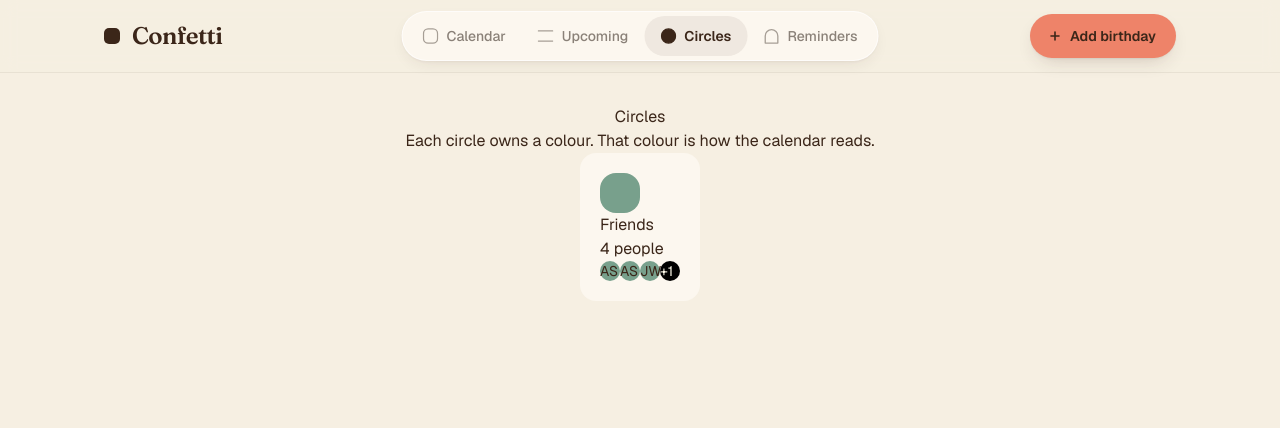
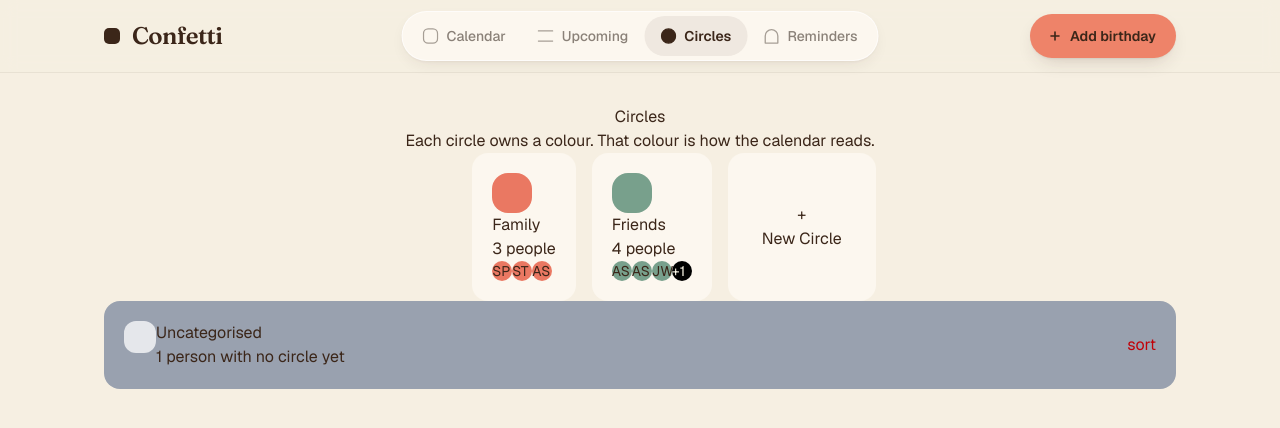
Before and after one commit to Dbrowne14/Confetti, a Next.js app: page /circles in a window 1280 px wide. Shown: the top 428 px of the page. Built offline with nearby package versions, Linux system fonts and the light colour scheme.

Commit message:
Introducing add circle elements

```diff
--- /dev/null
+++ b/components/circles/AddCircle.tsx
@@ -0,0 +1,62 @@
+"use client";
+import {useEffect, useRef } from "react";
+
+export const AddCircle = ({
+  isCircleOpen,
+  closeCircle,
+}: {
+  isCircleOpen: boolean;
+  closeCircle: () => void;
+}) => {
+  const panelRef = useRef<HTMLDivElement>(null);
+
+  // While open: move focus into the drawer and stop the page behind it scrolling.
+  useEffect(() => {
+    if (!isCircleOpen) return;
+    panelRef.current?.focus();
+    const previousOverflow = document.body.style.overflow;
+    document.body.style.overflow = "hidden";
+    return () => {
+      document.body.style.overflow = previousOverflow;
+    };
+  }, [isCircleOpen]);
+
+  useEffect(() => {
+    if (!isCircleOpen) return;
+    const handleKeyDown = (event: KeyboardEvent) => {
+      if (event.key === "Escape") closeCircle();
+    };
+    window.addEventListener("keydown", handleKeyDown);
+    return () => window.removeEventListener("keydown", handleKeyDown);
+  }, [isCircleOpen, closeCircle]);
+
+  // The backdrop and drawer stay mounted so both the open and close
+  // transitions can play; `invisible` + `inert` keep the closed drawer out of
+  // the tab order and accessibility tree.
+  return (
+    <>
+      <div
+        aria-hidden
+        onClick={closeCircle}
+        className={`fixed inset-0 z-50 bg-confetti-ink/30 transition-opacity duration-300 ease-out motion-reduce:transition-none ${
+          isCircleOpen ? "opacity-100" : "pointer-events-none opacity-0"
+        }`}
+      />
+      <div
+        ref={panelRef}
+        role="dialog"
+        aria-modal="true"
+        aria-labelledby="profile-name"
+        tabIndex={-1}
+        inert={!isCircleOpen}
+        className={`fixed inset-y-0 right-0 z-50 flex h-dvh w-full flex-col bg-confetti-bg shadow-raised outline-none duration-300 ease-out motion-reduce:transition-none sm:w-104 sm:border-l sm:border-confetti-border ${
+          // Visibility only transitions on close, so the drawer is visible (and
+          // focusable) immediately on open but stays visible while sliding out.
+          isCircleOpen
+            ? "visible translate-x-0 transition-[translate]"
+            : "invisible translate-x-full transition-[translate,visibility]"
+        }`}
+      ></div>
+    </>
+  );
+};
--- /dev/null
+++ b/components/circles/AddCircleButton.tsx
@@ -0,0 +1,20 @@
+import { AddCircle } from "./AddCircle";
+
+export const AddCircleButton = ({
+  openCircle,
+  closeCircle,
+  isCircleOpen,
+}: {
+  openCircle: () => void;
+  closeCircle: () => void;
+  isCircleOpen: boolean;
+}) => {
+  return (
+    <div>
+        <button onClick={() => openCircle()} className="h-full aspect-square border-confetti-border bg-confetti-surface rounded-2xl">
+            <div className="flex flex-col"><span>+</span><span>New Circle</span></div>
+        </button>
+         <AddCircle isCircleOpen={isCircleOpen} closeCircle={closeCircle} />
+    </div>
+  );
+};
--- a/components/circles/CirclesDisplay.tsx
+++ b/components/circles/CirclesDisplay.tsx
@@ -1,22 +1,45 @@
+'use client'
 import { getPeople } from "@/lib/fetches/getPeople";
 import { getCircle } from "@/lib/fetches/getCircles";
 import { Circle } from "@/lib/data/circles";
 import { Person } from "@/lib/data/people";
 import { initialsRetrieval } from "../profile/ProfileIdentity";
+import { AddCircleButton } from "./AddCircleButton";
+import { useState } from "react";
 
 export const CirclesDisplay = () => {
+  const [isCircleOpen, setIsCircleOpen] = useState(false);
+  const closeCircle = () => {
+    setIsCircleOpen(false);
+  };
+  const openCircle = () => {
+    setIsCircleOpen(true);
+  };
+  const people = getPeople();
+  const circles = getCircle();
+
   return (
     <div className="flex justify-center flex-col items-center">
       <h1>Circles</h1>
       <h2>Each circle owns a colour. That colour is how the calendar reads.</h2>
-      <CircleComponent />
+      <div className="flex gap-4">
+        {circles.map((circle) => {
+          return <CircleComponent circle={circle} people={people} />;
+        })}
+        <AddCircleButton isCircleOpen={isCircleOpen} closeCircle={closeCircle} openCircle={openCircle}/>
+      </div>
+      <UncategorisedGroup people={people} circles={circles} />
     </div>
   );
 };
 
-const CircleComponent = () => {
-  const circle = getCircle()[1];
-  const people = getPeople();
+const CircleComponent = ({
+  circle,
+  people,
+}: {
+  circle: Circle;
+  people: Person[];
+}) => {
   const peopleInCircle = people.filter(
     (people) => people.circleId === circle.id,
   );
@@ -63,8 +86,41 @@
         );
       })}
       {lengthOverMax && (
-        <div className="h-5 w-5 rounded-xl text-sm bg-black text-amber-50">+{additionals?.length}</div>
+        <div className="h-5 w-5 rounded-xl text-sm bg-black text-amber-50">
+          +{additionals?.length}
+        </div>
       )}
     </div>
   );
 };
+
+export const UncategorisedGroup = ({
+  people,
+  circles,
+}: {
+  people: Person[];
+  circles: Circle[];
+}) => {
+  const UncategorisedGroup = people.filter(
+    (person) => person.circleId === null,
+  );
+
+  return (
+    <div className="w-full flex justify-between bg-gray-400 p-5 rounded-2xl">
+      <div className="flex">
+        <div className="h-8 w-8 bg-gray-200 rounded-xl"></div>
+        <div className="flex flex-col">
+          <h1>Uncategorised</h1>
+          <div>
+            {UncategorisedGroup.length}{" "}
+            {UncategorisedGroup.length === 1 ? "person" : "people"} with no
+            circle yet
+          </div>
+        </div>
+      </div>
+      <button className="text-red-700">sort</button>
+    </div>
+  );
+};
+
+export const AddCircleComponent = () => {};
```
